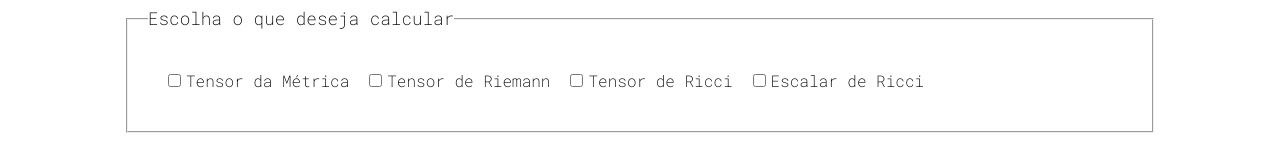
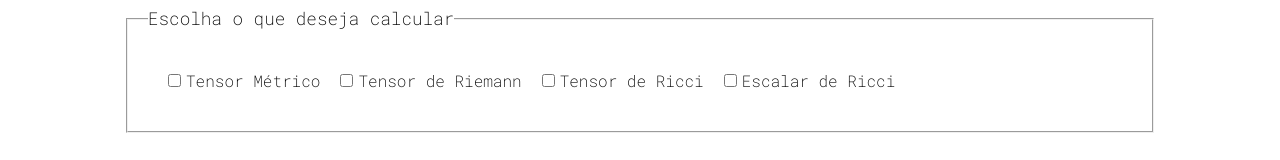
Before and after one commit to MaikeWilliam/Prodocencia, a React (Vite) app in the folder front-end/project-interface/: page / in a window 1280 px wide. Shown: the part 285-445 px from the top of the page. Built offline with nearby package versions, Linux system fonts and the light colour scheme; no server answers.

Commit message:
Update Tensores.jsx
troca da palavra "tensor da métrica" para "tensor métrico"

```diff
--- a/front-end/project-interface/src/components/Tensores/Tensores.jsx
+++ b/front-end/project-interface/src/components/Tensores/Tensores.jsx
@@ -157,7 +157,7 @@ export default function Tensores() {
                                     checked={tensorDaMetricaChecked}
                                     onChange={handleTensorDaMetricaChange}
                                 />
-                                Tensor da Métrica
+                                Tensor Métrico
                             </label>
                         </div>
                         <div>
@@ -200,7 +200,7 @@ export default function Tensores() {
                     <div className="Cards">
                         {tensorDaMetricaChecked && tensorDaMetrica && (
                             <Card
-                                title="Tensor da Métrica"
+                                title="Tensor Métrico"
                                 result={tensorDaMetrica}
                             />
                         )}
```
